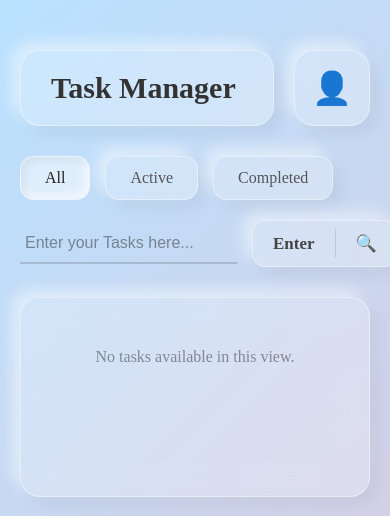
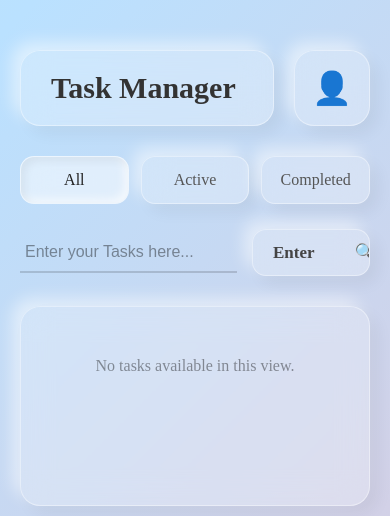
Before and after one commit to AryanGadapa-07/task-manager-ws-project, a Flask app: page / in a window 390 px wide. Shown: the top 516 px of the page. Run offline with Flask 3, Linux system fonts and the light colour scheme; data that the repository does not hold is empty.

Commit message:
Updated mobile responsiveness and UI fixes

```diff
--- a/templates/index.html
+++ b/templates/index.html
@@ -462,6 +462,28 @@
             display: none;
             padding-bottom: 2px;
         }
+
+        /* Mobile Responsive Layout */
+        @media (max-width: 768px) {
+            .controls-section {
+                flex-direction: column;
+                align-items: stretch;
+                gap: 25px;
+            }
+            .filter-buttons {
+                gap: 12px;
+            }
+            .filter-btn {
+                flex: 1;
+                text-align: center;
+                padding: 14px 5px;
+            }
+            .input-group {
+                width: 100%;
+                max-width: 100%;
+                padding: 0;
+            }
+        }
     </style>
 </head>
 <body>
```
Also changed, not shown: tasks.db.
